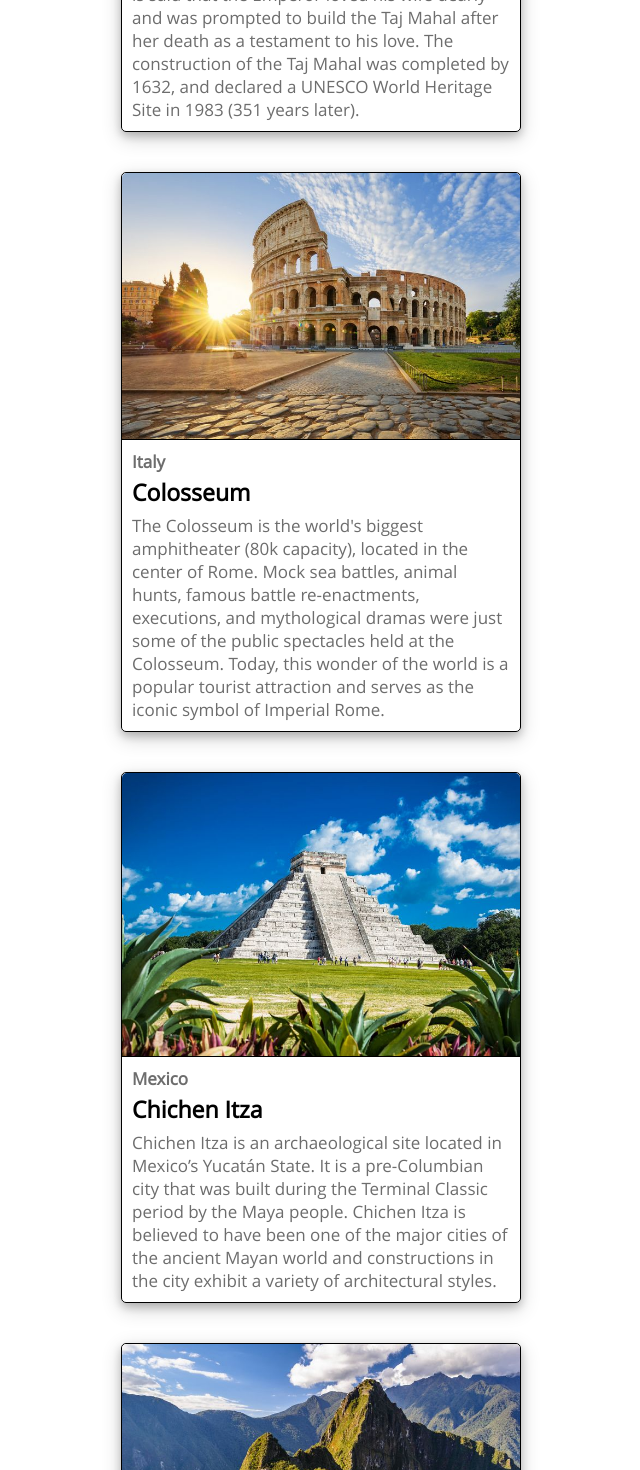
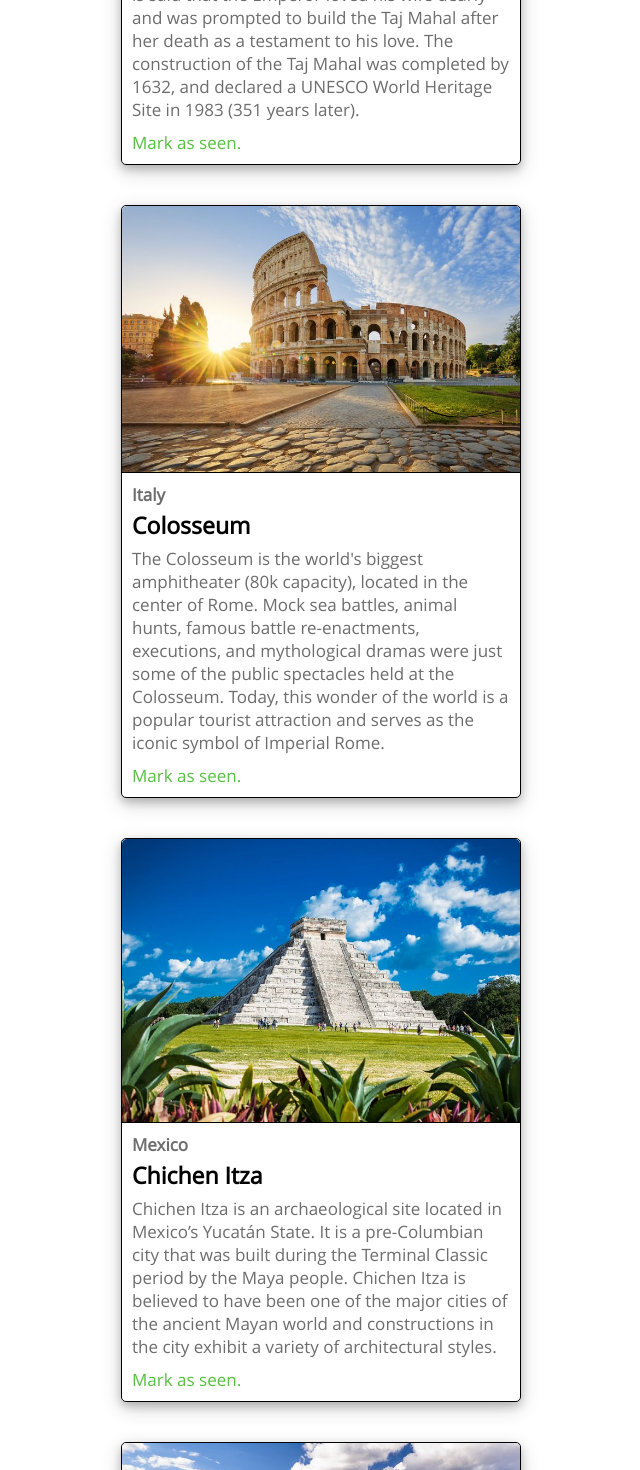
Before and after one commit to anton25360/react-Wonders, a React (Create React App) app: page / in a window 1280 px wide. Shown: the part 700-2170 px from the top of the page, without its empty margins (319-959 px from the left). Built offline with nearby package versions, Linux system fonts and the light colour scheme.

Commit message:
added markSeen function that displays number onClick

```diff
--- a/src/App.js
+++ b/src/App.js
@@ -27,13 +27,13 @@ function App() {
   return (
     <div className="App">
       <IntroCard /><br/>
-      <WonderCard name='Taj Mahal' location='India' imgLink={taj} info={content[0]}/><br/>
-      <WonderCard name='Colosseum' location='Italy' imgLink={colosseum} info={content[1]}/><br/>
-      <WonderCard name='Chichen Itza' location='Mexico' imgLink={chichen} info={content[2]}/><br/>
-      <WonderCard name='Machu Picchu' location='Peru' imgLink={machu} info={content[3]}/><br/>
-      <WonderCard name='Christ the Redeemer' location='Brazil' imgLink={christ} info={content[4]}/><br/>
-      <WonderCard name='Petra' location='Jordan' imgLink={petra} info={content[5]}/><br/>
-      <WonderCard name='Great Wall of China' location='China' imgLink={great} info={content[6]}/>
+      <WonderCard num='1' visited={false} name='Taj Mahal' location='India' imgLink={taj} info={content[0]}/><br/>
+      <WonderCard num='2' visited={false} name='Colosseum' location='Italy' imgLink={colosseum} info={content[1]}/><br/>
+      <WonderCard num='3' visited={false} name='Chichen Itza' location='Mexico' imgLink={chichen} info={content[2]}/><br/>
+      <WonderCard num='4' visited={false} name='Machu Picchu' location='Peru' imgLink={machu} info={content[3]}/><br/>
+      <WonderCard num='5' visited={false} name='Christ the Redeemer' location='Brazil' imgLink={christ} info={content[4]}/><br/>
+      <WonderCard num='6' visited={false} name='Petra' location='Jordan' imgLink={petra} info={content[5]}/><br/>
+      <WonderCard num='7' visited={false} name='Great Wall of China' location='China' imgLink={great} info={content[6]}/>
     </div>
   );
 }
--- a/src/components/WonderCard.css
+++ b/src/components/WonderCard.css
@@ -42,6 +42,13 @@
     font-size: 17px;
 }
 
+.cardMark{
+    padding: 0 10px 10px 10px;
+    text-align: left;
+    color: rgb(86, 192, 65);
+    font-size: 17px;
+}
+
 /* mobile */
 @media only screen and (max-width: 600px) {
     .cardContainer {
--- a/src/components/WonderCard.js
+++ b/src/components/WonderCard.js
@@ -1,7 +1,15 @@
 import React, { Component } from 'react'
 import './WonderCard.css';
 
+
+function markSeen(input) {
+    alert(input)
+}
+
 export class WonderCard extends Component {
+
+
+
     render() {
         return (
             <div className='cardContainer'>
@@ -9,7 +17,7 @@ export class WonderCard extends Component {
                 <h2 className='cardLocation'>{this.props.location}</h2>
                 <h1 className='cardName'>{this.props.name}</h1>
                 <p className='cardInfo'>{this.props.info}</p>
-
+                <p onClick={()=>{markSeen(this.props.num)}} className='cardMark'>Mark as seen.</p>
             </div>
         )
     }
```
